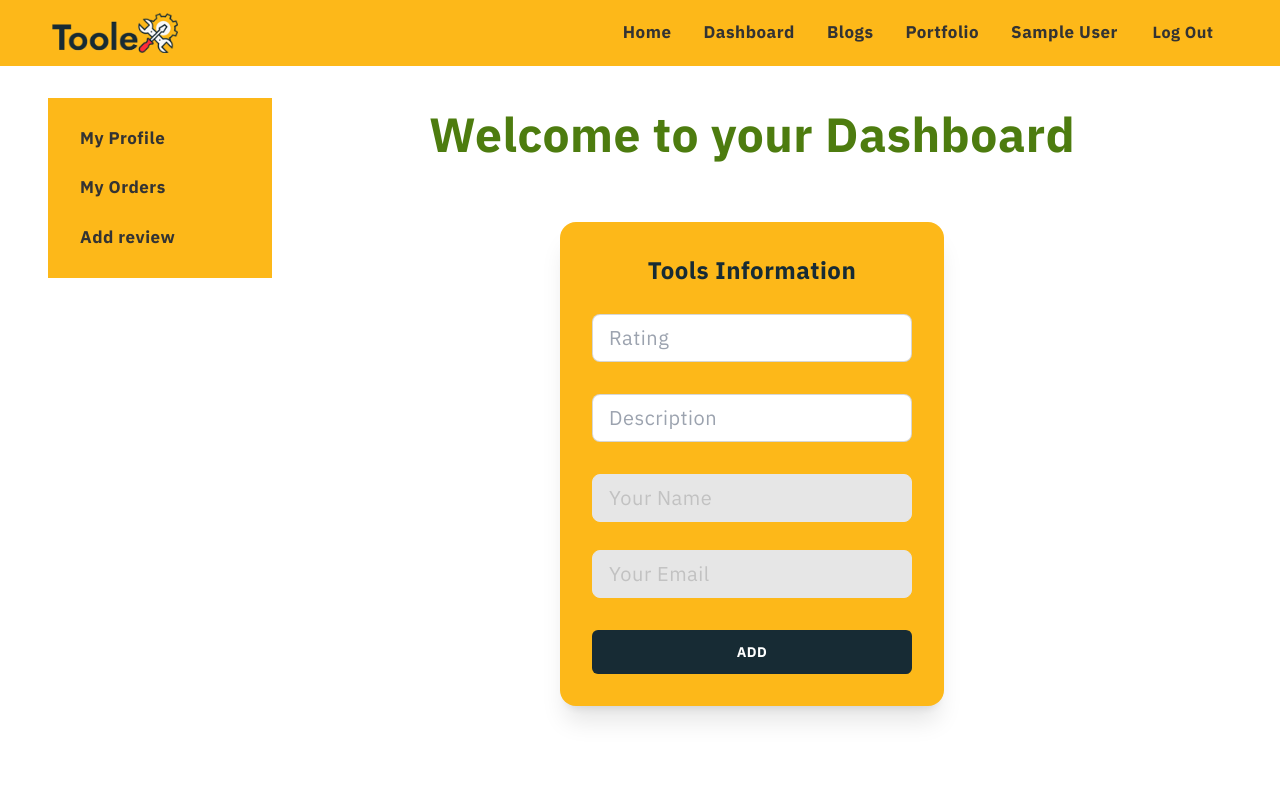
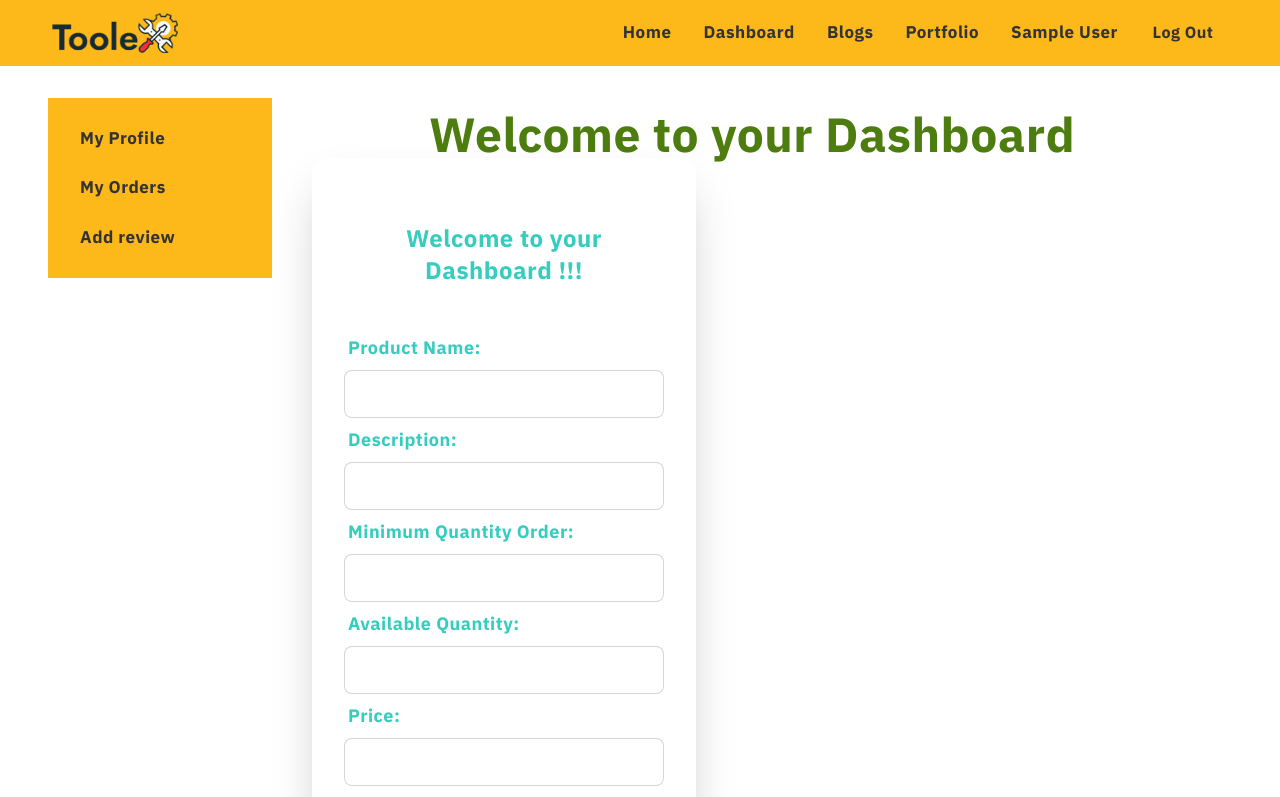
Before and after one commit to nasim8382/toolex-client, a React (Create React App) app: page /dashboard/addtool in a window 1280 px wide. Shown: the top 797 px of the page. Built offline with nearby package versions, Linux system fonts and the light colour scheme; no server answers; sample sign-in values are in the browser's storage.

Commit message:
add a product added

```diff
--- a/src/Pages/Dashboard/AddProducts.js
+++ b/src/Pages/Dashboard/AddProducts.js
@@ -1,102 +1,170 @@
-import axios from "axios";
 import React from "react";
-import { useAuthState } from "react-firebase-hooks/auth";
 import { useForm } from "react-hook-form";
 import { toast } from "react-toastify";
-import auth from "../../firebase.init";
 
 const AddProducts = () => {
   const {
     register,
     formState: { errors },
     handleSubmit,
+    reset,
   } = useForm();
-  const [user] = useAuthState(auth);
 
-  const onSubmit = (data, event) => {
-    axios.post("http://localhost:5000/review", data).then((res) => {
-      const { data } = res;
-      if (data.insertedId) {
-        toast.success("New Products added successfully");
-        event.target.reset();
-      }
-    });
+  const imageStorageKey = "6cd2270b97e4c97d45d2232260b54758";
+
+  const onSubmit = (data) => {
+    console.log(data);
+    const image = data.image[0];
+    const formData = new FormData();
+    formData.append("image", image);
+    const url = `https://api.imgbb.com/1/upload?key=${imageStorageKey}`;
+    fetch(url, {
+      method: "POST",
+      body: formData,
+    })
+      .then((res) => res.json())
+      .then((result) => {
+        if (result.success) {
+          const img = result.data.url;
+          const parts = {
+            name: data.name,
+            description: data.description,
+            quantity: "",
+            minimum_order: data.minimum_order,
+            available_quantity: data.available_quantity,
+            price: data.price,
+            image: img,
+          };
+          // send to your database
+          fetch("http://localhost:5000/tool", {
+            method: "POST",
+            headers: {
+              "content-type": "application/json",
+              authorization: `Bearer ${localStorage.getItem("accessToken")}`,
+            },
+            body: JSON.stringify(parts),
+          })
+            .then((res) => res.json())
+            .then((inserted) => {
+              if (inserted.insertedId) {
+                toast.success("New Parts added successfully");
+                reset();
+              } else {
+                toast.error("Failed to add a parts");
+              }
+            });
+        }
+      });
   };
 
   return (
-    <div className="flex justify-center mt-16 max-w-7xl px-5 md:px-12">
-      <div className="card  flex-shrink-0 w-full max-w-sm bg-secondary shadow-xl">
-        <div className="card-body text-primary">
-          <h2 className="text-center text-primary text-2xl font-bold mb-5">
-            Tools Information
+    <div className="container mx-auto">
+      <div class="card flex-shrink-0 w-full max-w-sm shadow-2xl bg-base-100 mx-10">
+        <div class="card-body">
+          <h2 className="text-2xl font-bold text-center my-8 text-accent font-saira ">
+            Welcome to your Dashboard !!!
           </h2>
           <form onSubmit={handleSubmit(onSubmit)}>
-            <div className="form-control w-full max-w-xs mb-4">
+            <div className="form-control w-full max-w-xs">
+              <label className="label">
+                <span className="label-text text-accent text-lg font-bold">
+                  Product Name:
+                </span>
+              </label>
               <input
-                type="text"
-                placeholder="Rating"
-                className="input input-bordered w-full max-w-xs text-xl"
-                {...register("rating", {
+                className="input input-bordered w-full max-w-xs"
+                {...register("name", {
+                  required: true,
+                })}
+              />
+            </div>
+
+            <div className="form-control w-full max-w-xs">
+              <label className="label">
+                <span className="label-text text-accent text-lg font-bold">
+                  Description:
+                </span>
+              </label>
+              <input
+                className="input input-bordered w-full max-w-xs"
+                {...register("description", {
+                  required: true,
+                })}
+              />
+            </div>
+            <div className="form-control w-full max-w-xs">
+              <label className="label">
+                <span className="label-text text-accent text-lg font-bold">
+                  Minimum Quantity Order:
+                </span>
+              </label>
+              <input
+                className="input input-bordered w-full max-w-xs"
+                {...register("minimum_order", {
                   required: {
                     value: true,
-                    message: "Rating is Required",
+                  },
+                })}
+              />
+            </div>
+
+            <div className="form-control w-full max-w-xs">
+              <label className="label">
+                <span className="label-text text-accent text-lg font-bold">
+                  Available Quantity:
+                </span>
+              </label>
+              <input
+                className="input input-bordered w-full max-w-xs"
+                {...register("available_quantity", {
+                  required: {
+                    value: true,
+                  },
+                })}
+              />
+            </div>
+
+            <div className="form-control w-full max-w-xs">
+              <label className="label">
+                <span className="label-text text-accent text-lg font-bold">
+                  Price:
+                </span>
+              </label>
+              <input
+                className="input input-bordered w-full max-w-xs"
+                {...register("price", {
+                  required: {
+                    value: true,
+                  },
+                })}
+              />
+            </div>
+
+            <div className="form-control w-full max-w-xs">
+              <label className="label">
+                <span className="label-text">Image</span>
+              </label>
+              <input
+                type="file"
+                className="input input-bordered w-full max-w-xs pt-[5px]"
+                {...register("image", {
+                  required: {
+                    value: true,
+                    message: "Image is Required",
                   },
                 })}
               />
               <label className="label">
-                {errors.rating?.type === "required" && (
+                {errors.name?.type === "required" && (
                   <span className="label-text-alt text-red-500">
-                    {errors.rating.message}
+                    {errors.name.message}
                   </span>
                 )}
               </label>
             </div>
 
-            <div className="form-control w-full max-w-xs mb-4">
-              <input
-                type="text"
-                placeholder="Description"
-                className="input input-bordered w-full max-w-xs text-xl"
-                {...register("description", {
-                  required: {
-                    value: true,
-                    message: "Description is Required",
-                  },
-                })}
-              />
-              <label className="label">
-                {errors.description?.type === "required" && (
-                  <span className="label-text-alt text-red-500">
-                    {errors.description.message}
-                  </span>
-                )}
-              </label>
-            </div>
-
-            <div className="form-control w-full max-w-xs mb-7">
-              <input
-                placeholder="Your Name"
-                className="input input-bordered w-full max-w-xs text-xl"
-                type="text"
-                {...register("name", { value: user?.displayName })}
-                readOnly
-                disabled
-              />
-            </div>
-
-            <div className="form-control w-full max-w-xs mb-8">
-              <input
-                placeholder="Your Email"
-                className="input input-bordered w-full max-w-xs text-xl"
-                type="text"
-                {...register("email", { value: user?.email })}
-                readOnly
-                disabled
-              />
-            </div>
-
             <input
-              className="w-full max-w-xs cursor-pointer rounded-md bg-primary px-4 py-3 text-center text-sm font-bold uppercase text-white transition duration-200 ease-in-out hover:bg-lime-700"
+              className="btn btn-primary w-full max-w-xs text-base-100 hover:bg-base-100 hover:border-accent hover:text-accent hover:ease-in-out hover:duration-300 mt-4"
               type="submit"
               value="Add"
             />
```
